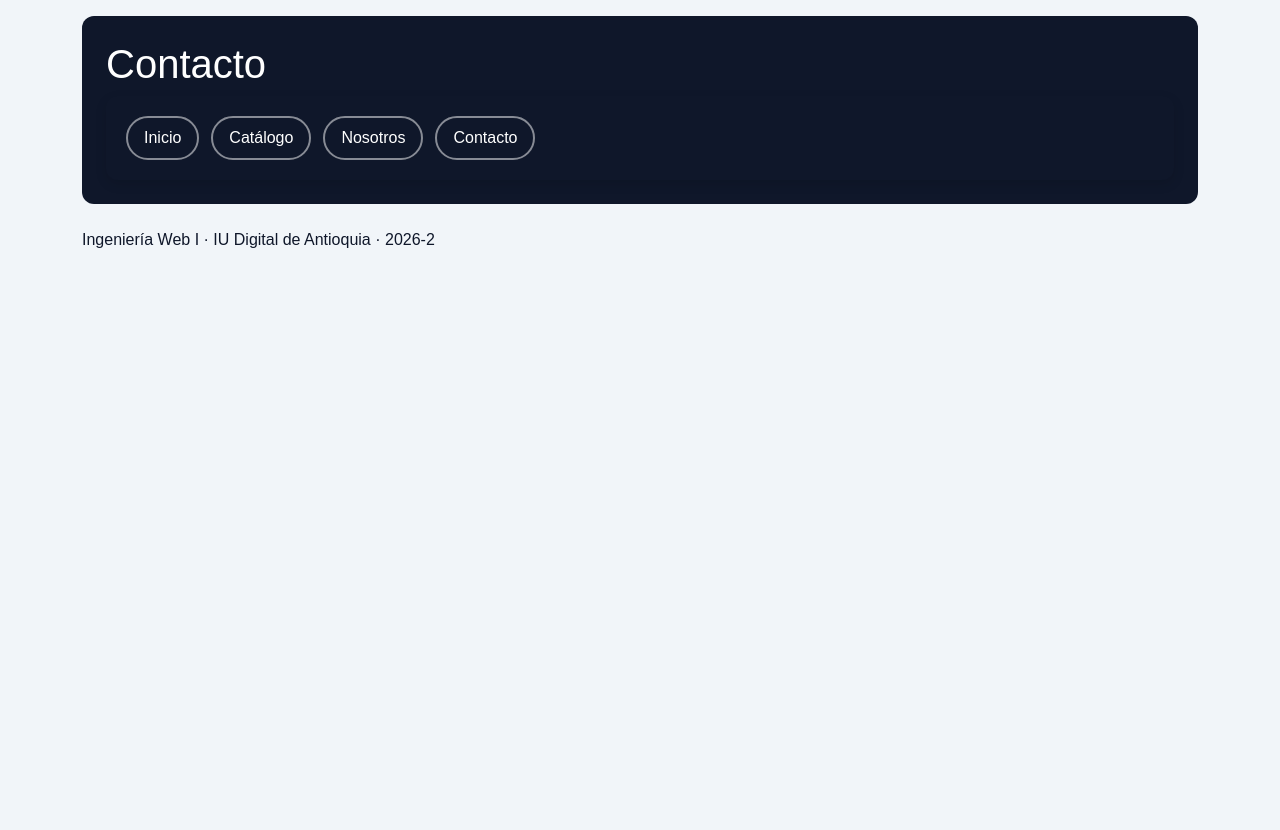
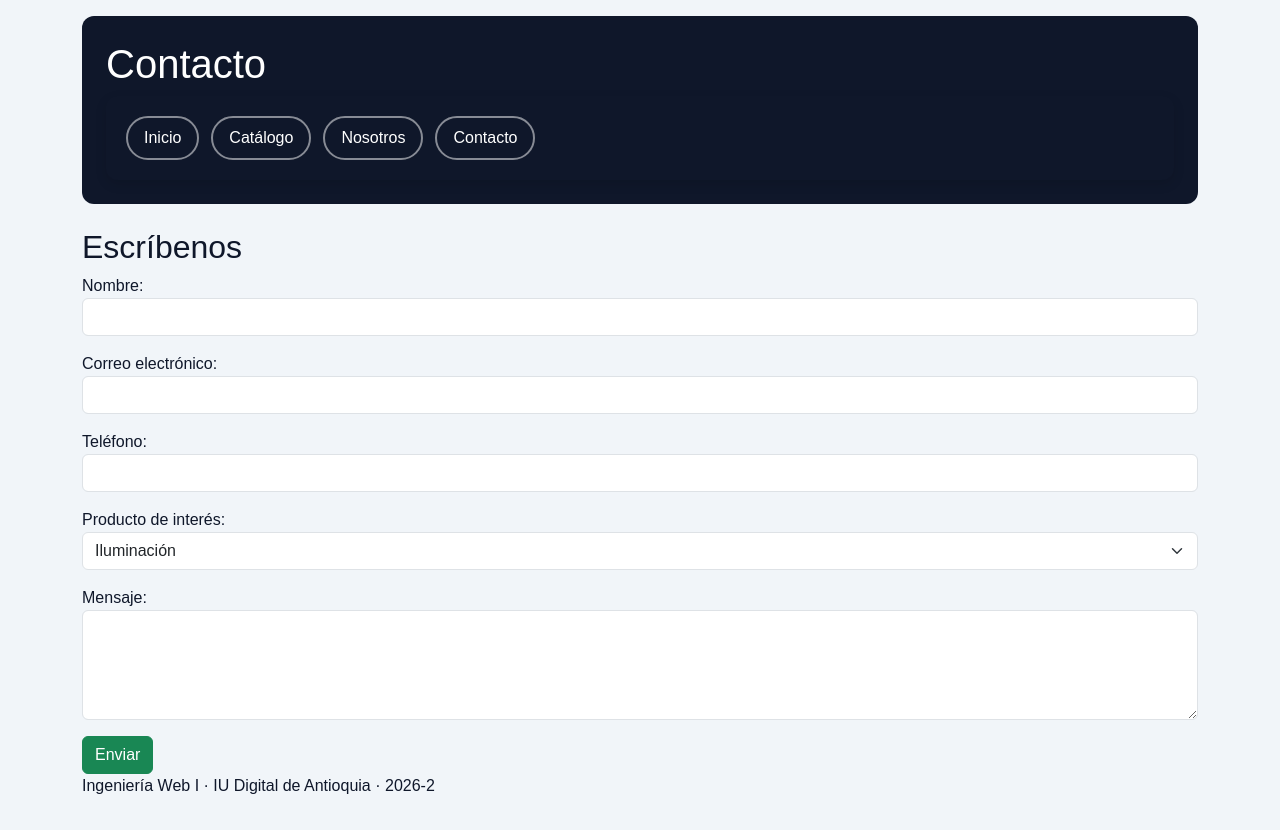
Before and after one commit to MarceloSH303/ecotienda-equipoM, a plain HTML site: page contacto.html in a window 1280 px wide. Before the commit the page ends 800 px from the top, so only its background shows below. Drawn offline with nearby package versions, Linux system fonts and the light colour scheme.

Commit message:
Agregamos la pagina para que el usuario final deje sus datos de contacto

```diff
--- a/contacto.html
+++ b/contacto.html
@@ -17,8 +17,38 @@
                 <a href="contacto.html">Contacto</a>
             </nav>
         </header>
-        <main>
-            <!-- TODO: contenido de Contacto -->
+                <main>
+            <section>
+                <h2>Escríbenos</h2>
+                <form action="contacto.html" method="get">
+                    <p>
+                        <label for="nombre">Nombre:</label>
+                        <input class="form-control" type="text" id="nombre" name="nombre" required>
+                    </p>
+                    <p>
+                        <label for="correo">Correo electrónico:</label>
+                        <input class="form-control" type="email" id="correo" name="correo" required>
+                    </p>
+                    <p>
+                        <label for="telefono">Teléfono:</label>
+                        <input class="form-control" type="tel" id="telefono" name="telefono">
+                    </p>
+                    <p>
+                        <label for="interes">Producto de interés:</label>
+                        <select class="form-select" id="interes" name="interes">
+                            <option value="iluminacion">Iluminación</option>
+                            <option value="cocina">Cocina</option>
+                            <option value="refrigeracion">Refrigeración</option>
+                            <option value="oficina">Oficina</option>
+                        </select>
+                    </p>
+                    <p>
+                        <label for="mensaje">Mensaje:</label>
+                        <textarea class="form-control" id="mensaje" name="mensaje" rows="4" required></textarea>
+                    </p>
+                    <button class="btn btn-success" type="submit">Enviar</button>
+                </form>
+            </section>
         </main>
         <footer>
             <p>Ingeniería Web I · IU Digital de Antioquia · 2026-2</p>
--- a/scss/estilos.scss
+++ b/scss/estilos.scss
@@ -98,6 +98,10 @@ nav {
     border-left: 6px solid #FACC15;
     border-radius: 12px;
 }
+.form-control:focus {
+    border-color: #0F766E;
+    box-shadow: 0 0 0 3px rgba(15, 118, 110, 0.3);
+}
 @media (max-width: 576px) {
     nav { flex-direction: column; }
     .tarjetas { grid-template-columns: 1fr; }
```
